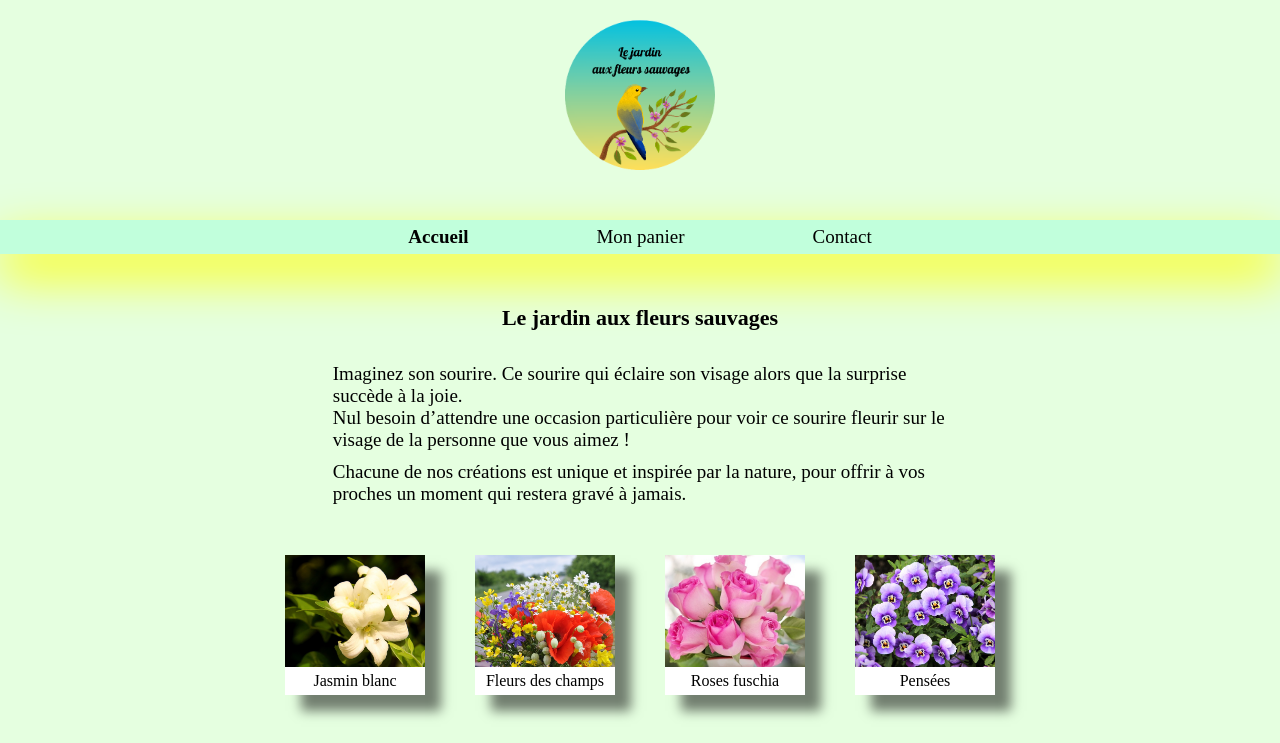
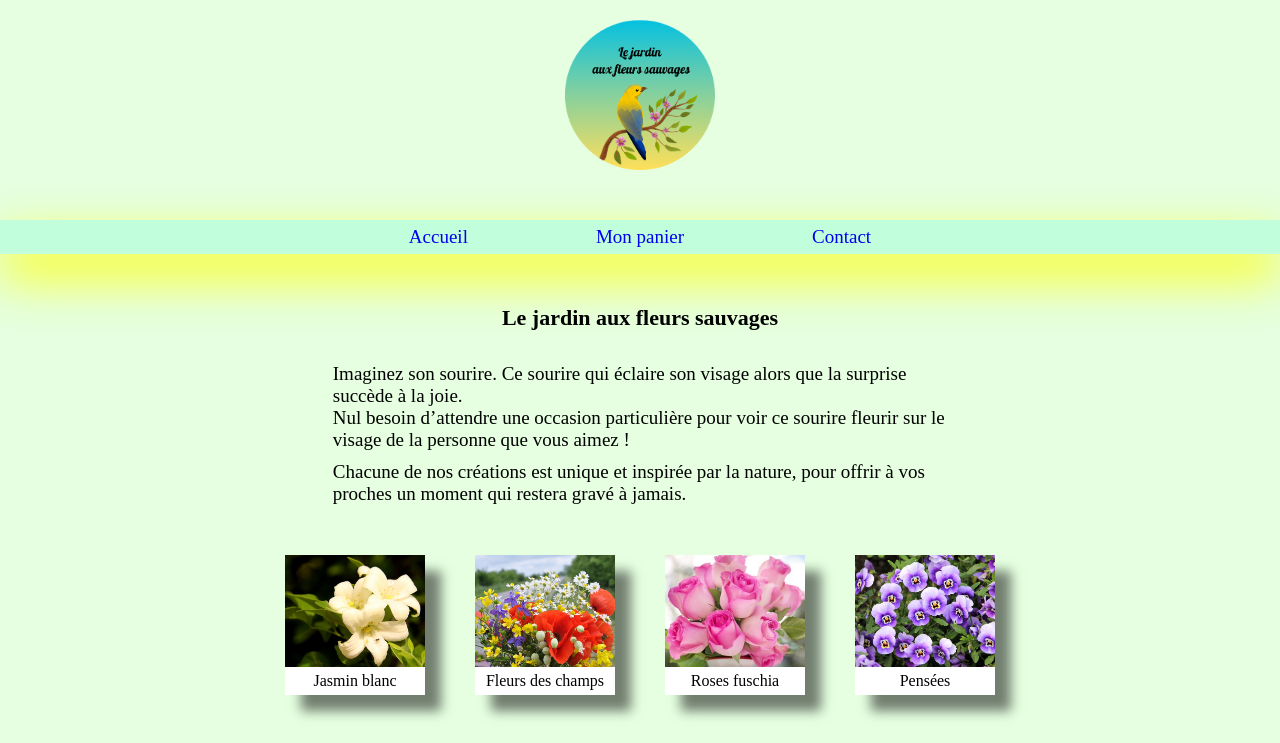
Before and after one commit to NatashaFinkel/The-flower-power-project, a React (Vite) app: page / in a window 1280 px wide. Shown: the top 743 px of the page. Built offline with nearby package versions, Linux system fonts and the light colour scheme.

Commit message:
Implémentation de AppNavLink dans NavBar.jsx

```diff
--- a/src/components/NavBar.jsx
+++ b/src/components/NavBar.jsx
@@ -1,34 +1,56 @@
-// eslint-disable-next-line no-unused-vars
 import React from 'react';
-import { NavLink } from 'react-router-dom';
+import AppNavLink from './AppNavLink';
 
 function NavBar() {
+  //  le rendu est conditionel :
+  //   si l'écran est un téléphone (largeur d'écran plus grande que 425px), les liens de navigation seront des icônes; sinon ce sera du texte.
+
+  const [width, setWidth] = React.useState(window.innerWidth);
+  const breakpoint = 425;
+  React.useEffect(() => {
+    const handleResizeWindow = () => setWidth(window.innerWidth);
+    window.addEventListener("resize", handleResizeWindow);
+    return () => {
+      window.removeEventListener("resize", handleResizeWindow);
+    };
+  }, []);
+
+  if (width > breakpoint) {
+    return (
+      <div className="nav-bar-div">
+        <nav>
+          <ul>
+            <li>
+              <AppNavLink navLinkDirection="/" navLinkActiveclassname="active" navLinkTxt="Accueil" />
+            </li>
+            <li>
+              <AppNavLink navLinkDirection="/bouquets-sauvegardés" navLinkActiveclassname="active" navLinkTxt="Mon panier" />
+            </li>
+            <li>
+              <AppNavLink navLinkDirection="/contact" navLinkActiveclassname="active" navLinkTxt="Contact" />
+            </li>
+          </ul>
+        </nav>
+      </div>
+    );
+  }
   return (
     <div className="nav-bar-div">
       <nav>
         <ul>
           <li>
-            <NavLink to="/" activeclassname="active">
-              <i className="fa-solid fa-house nav-bar-icon icon-display-none"></i>
-              <p>Accueil</p>
-            </NavLink>
+            <AppNavLink navLinkDirection="/" navLinkActiveclassname="active" navLinkIconClassName="fa-solid fa-house nav-bar-icon icon-display-none" />
           </li>
           <li>
-            <NavLink to="/bouquets-sauvegardés" activeclassname="active">
-              <i className="fa-solid fa-cart-shopping nav-bar-icon icon-display-none"></i>
-              <p>Mon panier</p>
-            </NavLink>
+            <AppNavLink navLinkDirection="/bouquets-sauvegardés" navLinkActiveclassname="active" navLinkIconClassName="fa-solid fa-cart-shopping nav-bar-icon icon-display-none" />
           </li>
           <li>
-            <NavLink to="/contact" activeclassname="active">
-              <i className="fa-regular fa-comment-dots nav-bar-icon icon-display-none"></i>
-              <p>Contact</p>
-            </NavLink>
+            <AppNavLink navLinkDirection="/contact" navLinkActiveclassname="active" navLinkIconClassName="fa-regular fa-comment-dots nav-bar-icon icon-display-none" />
           </li>
         </ul>
       </nav>
     </div>
-  );
+  )
 }
 
 export default NavBar;
```
